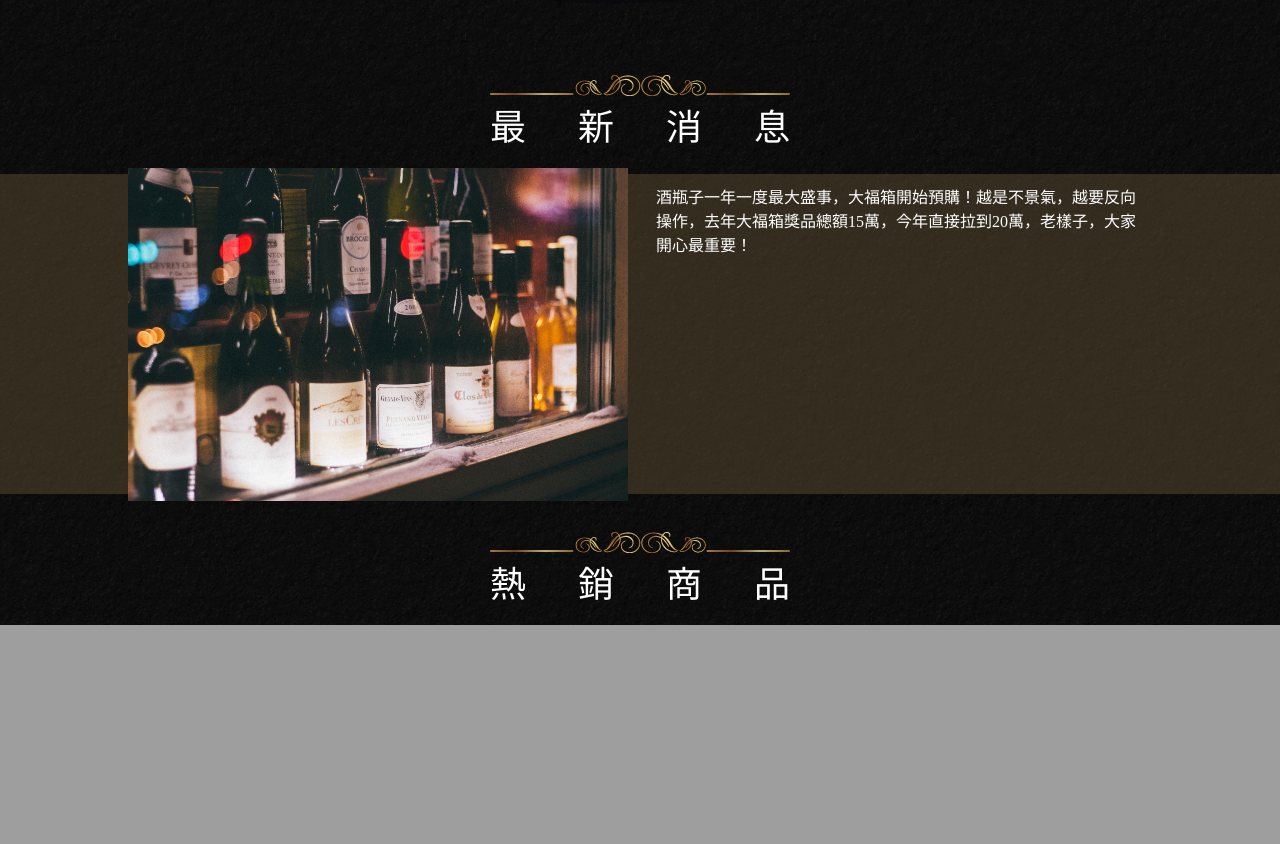
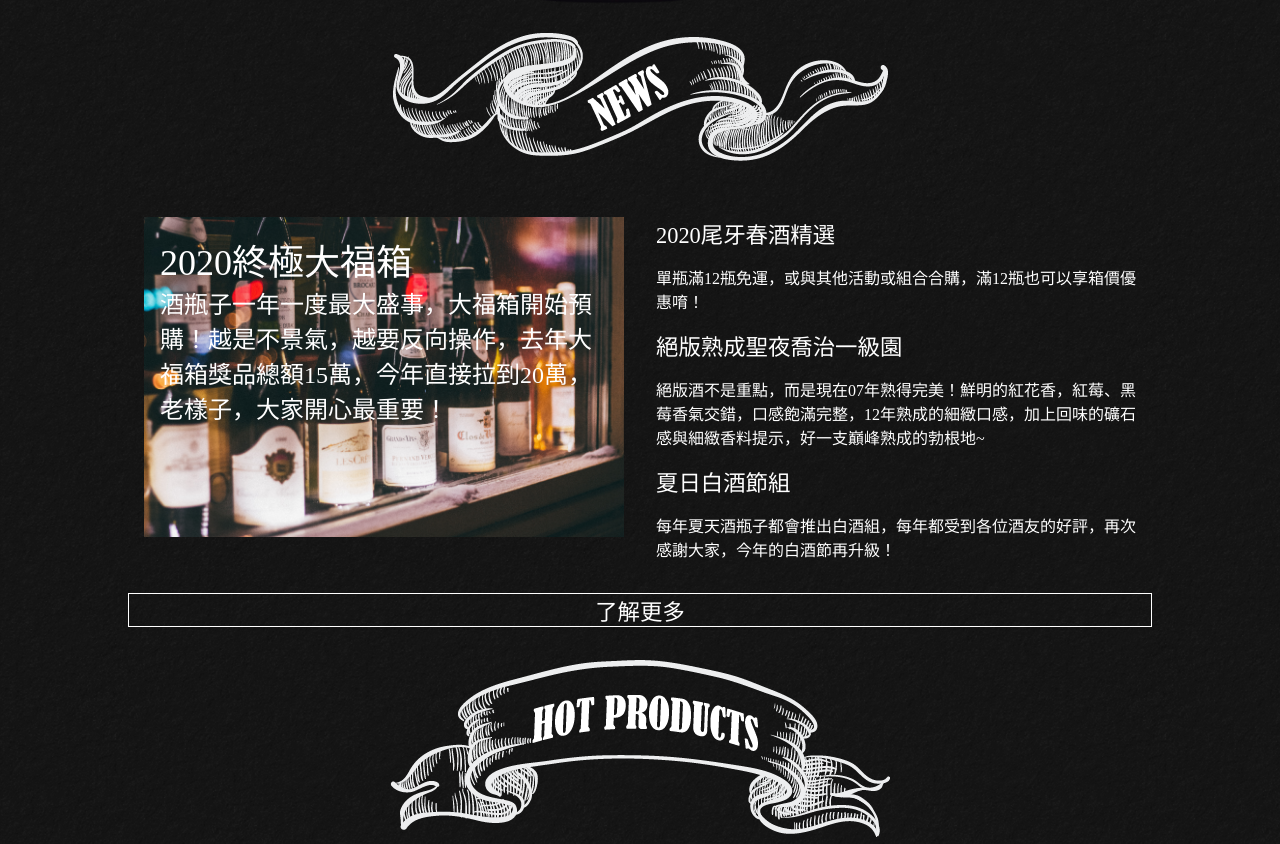
Before and after one commit to carrie-s/present_winery, a PHP site: page / in a window 1280 px wide. Shown: the part 802-1646 px from the top of the page. Before the commit the page ends 1427 px from the top, so only its background shows below. Run offline with PHP 8.4, Linux system fonts and the light colour scheme.

Commit message:
2020-01-03 index
index(news.products)

```diff
--- a/css/style.css
+++ b/css/style.css
@@ -1,16 +1,23 @@
+/* 可以共用 */
 *{
     margin: 0px;
+    box-sizing: border-box;
+}
+.clear-both{
+    clear: both;
 }
 html{
     height: 100%;
     font-size: 16px;
 }
 body{
-    background-color: #000000;
+    background-color: #0c0c0c;
     background-image: url("../images/buried.png");
     font-family: 'Noto Serif TC', serif;
     color: #FFF;
 }
+/* 共用結束 */
+/* index banner */
 header{
     /* width: auto; */
     height:100vh;
@@ -30,7 +37,8 @@ header img{
     position: absolute;
     clear: both;
 }
-
+/* index banner END */
+/* menu */
 .menubox{
     width: 35px;
     height: 35px;
@@ -63,47 +71,59 @@ opacity: 0;
 -webkit-transform: rotate(45deg) translate(-8px, -8px) ;
 transform: rotate(45deg) translate(-8px, -8px) ;
 }
-.titleimg{
+/* menu END */
+/* NEWS */
+/* .ns-titleimg{
     margin:50px auto 0px auto;
     display: block;
 
+} */
+.ns-title{
+    width: 500px;
+    margin:30px auto;
+    /* text-align: justify; */
 }
-.title{
-    width: 300px;
-    margin: auto;
-    text-align: justify;
-}
-.title span{
+/* .ns-title span{
     font-size: 2.25rem;
-}
-.title::after{
+} */
+/* .ns-title::after{
     display:inline-block;
     content: '';
     padding-left: 99%;
-}
-.newscontent{
+} */
+.ns-content{
     width: 80%;
     margin: auto;
+    position: relative;
 }
-.newsimg{
+.news-item{
     width: 50%;
     float: left;
+    padding: 1rem;
 }
 .newstext{
     width: 50%;
+    padding: 2rem;
     float: left;
-    box-sizing: border-box;
-    padding: 1rem;
+    position: absolute;
+    font-size: 1.5rem;
 }
-.newsbg{
-    margin-top:0.4rem ;
-    position: absolute;
-    left: 0px;
-    width: 100vw;
-    height:20rem;
-    background-color: rgba(102, 85, 54, 0.445);
-    z-index: -1;
+.newstitle{
+    font-size: 2.25rem;
 }
-.clear-both{
-    clear: both;
+dt{
+    font-size: 1.4rem;
+    margin-bottom: 1rem;
 }
+dd{
+    margin-bottom: 1rem;
+}
+.learnmore{
+    text-align: center;
+    font-size: 1.4rem;
+}
+.newsbtn{
+    border: 1px solid #FFF;
+}
+/* NEWS END */
+/*product*/
--- a/index.php
+++ b/index.php
@@ -21,26 +21,38 @@
         <img src="images/01.png" alt="winery">
     </header>
     <section>
-        <div class="news">
-            <div class="title">
-            <img class="titleimg" src="images/title.png" alt="news">
-            <span>最 新 消 息</span>
+        <div class="ns-block">
+            <div class="ns-title">
+            <img class="ns-titleimg" src="images/news2.png" alt="news">
+            <!-- <span>最 新 消 息</span> -->
             </div>
-            <div class="newscontent">
-                <div class="newsimg">
-                    <img src="images/02.jpg" width="500">
+            <div class="ns-content">
+                <div class="news-item">
+                    <img src="images/02.jpg" width="100%">
                 </div>
                 <div class="newstext">
+                    <p class="newstitle">2020終極大福箱</p>
                     <p>酒瓶子一年一度最大盛事，大福箱開始預購！越是不景氣，越要反向操作，去年大福箱獎品總額15萬，今年直接拉到20萬，老樣子，大家開心最重要！</p>
+                </div>
+                <div class="news-item">
+                    <div>
+                        <dl>
+                            <dt>2020尾牙春酒精選</dt>
+                            <dd>單瓶滿12瓶免運，或與其他活動或組合合購，滿12瓶也可以享箱價優惠唷！</dd>
+                            <dt>絕版熟成聖夜喬治一級園</dt>
+                            <dd>絕版酒不是重點，而是現在07年熟得完美！鮮明的紅花香，紅莓、黑莓香氣交錯，口感飽滿完整，12年熟成的細緻口感，加上回味的礦石感與細緻香料提示，好一支巔峰熟成的勃根地~</dd>
+                            <dt>夏日白酒節組</dt>
+                            <dd>每年夏天酒瓶子都會推出白酒組，每年都受到各位酒友的好評，再次感謝大家，今年的白酒節再升級！</dd>
+                        </dl>
+                    </div>
+                </div>
 
-                </div>
-                <div class="newsbg"></div>
+                <div class="learnmore clear-both"><div class="newsbtn">了解更多</div></div>
             </div>
         </div>
         <div class="product clear-both">
-            <div class="title">
-                <img class="titleimg" src="images/title.png" alt="">
-                <span>熱 銷 商 品</span>
+        <div class="ns-title">
+            <img class="ns-titleimg" src="images/hotproducts.png" alt="hotproducts">
             </div>
 
 
```
Also changed, not shown: images/hotproducts.png (added), images/news.png (added), images/news2.png (added).
